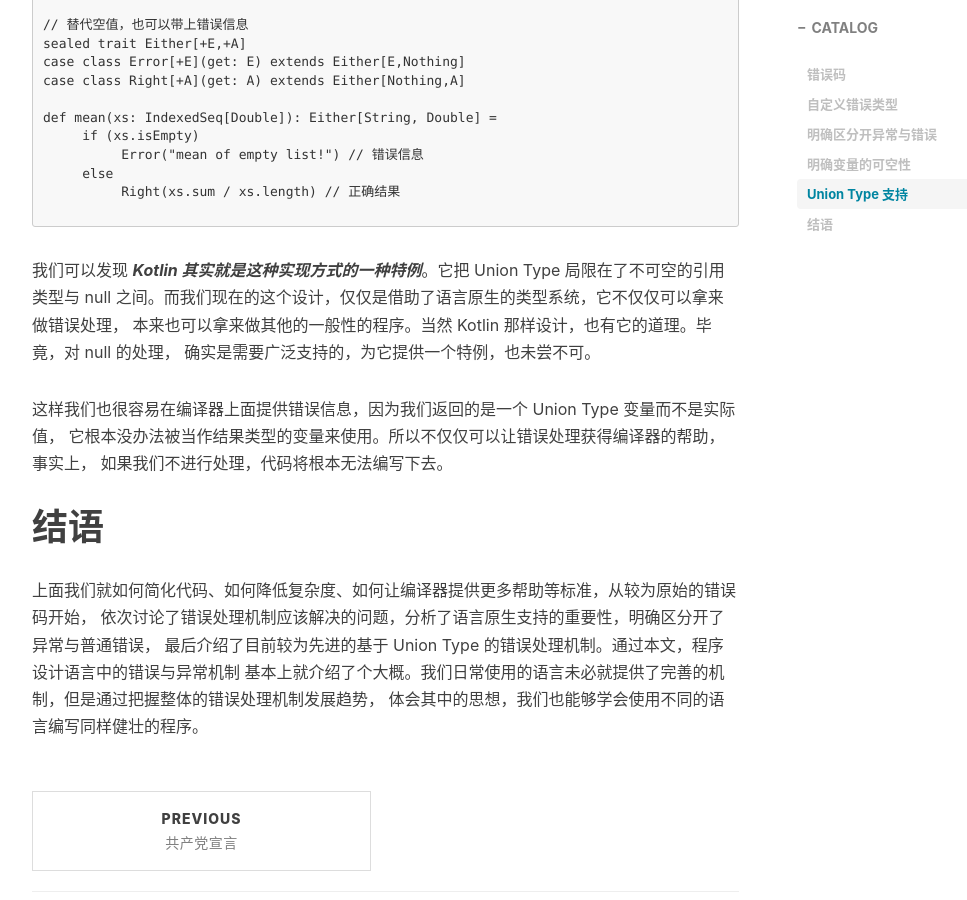
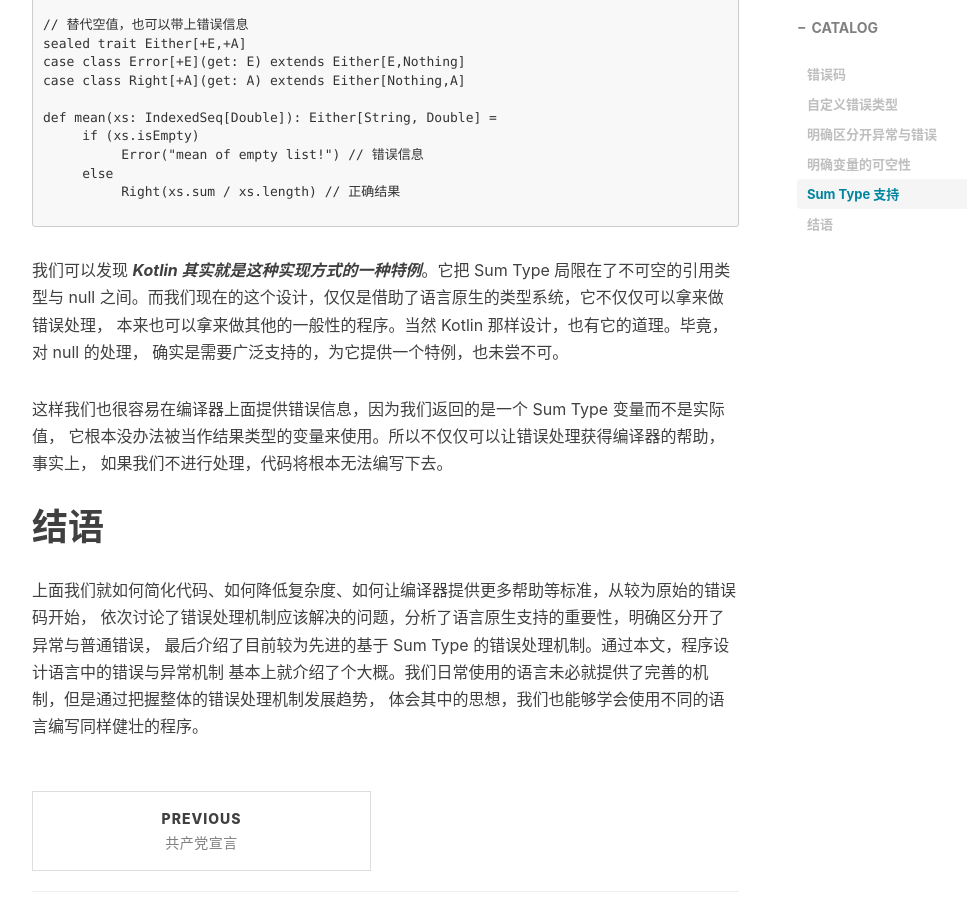
Before and after one commit to gonearewe/gonearewe.github.io, a Jekyll site: the page built from _posts/2020-04-14-程序设计语言中的错误与异常.md, in a window 1280 px wide and 900 px high, scrolled down 6667 px. Shown: the whole window, without its empty margins (233-1200 px from the left). Built offline with Jekyll 4.4.1, drawn with Linux system fonts in a browser that asks for light colours; nearby versions of some CDN libraries; comment, search, counter and statistics services are not loaded; some of the changed text lies outside the part shown.

Commit message:
fix typo

````diff
--- a/_posts/2020-04-14-程序设计语言中的错误与异常.md
+++ b/_posts/2020-04-14-程序设计语言中的错误与异常.md
@@ -242,11 +242,11 @@ public void sum() throws IOException{
 }
 ```
 
-# Union Type 支持
+# Sum Type 支持
 
 最后我们再来看一种更为先进的设计方式。在一些函数式语言当中，我们**不再把错误当做是程序中的插曲或毛刺，
-而是把它和正确结果放在一个平等的地位上**，从而借助类型系统当中的 Union Type 来辅助我们进行错误处理。
-所谓 Union Type，可以看作是***类型的或运算***，例如
+而是把它和正确结果放在一个平等的地位上**，从而借助类型系统当中的 Sum Type 来辅助我们进行错误处理。
+所谓 Sum Type，可以看作是***类型的或运算***，例如
 
 ```
 data Person = Teacher | Student
@@ -293,12 +293,12 @@ def mean(xs: IndexedSeq[Double]): Either[String, Double] =
 
 ```
 
-我们可以发现 ***Kotlin 其实就是这种实现方式的一种特例***。它把 Union Type 局限在了不可空的引用类型与 null
+我们可以发现 ***Kotlin 其实就是这种实现方式的一种特例***。它把 Sum Type 局限在了不可空的引用类型与 null
  之间。而我们现在的这个设计，仅仅是借助了语言原生的类型系统，它不仅仅可以拿来做错误处理，
 本来也可以拿来做其他的一般性的程序。当然 Kotlin 那样设计，也有它的道理。毕竟，对 null 的处理，
 确实是需要广泛支持的，为它提供一个特例，也未尝不可。
 
-这样我们也很容易在编译器上面提供错误信息，因为我们返回的是一个 Union Type 变量而不是实际值，
+这样我们也很容易在编译器上面提供错误信息，因为我们返回的是一个 Sum Type 变量而不是实际值，
 它根本没办法被当作结果类型的变量来使用。所以不仅仅可以让错误处理获得编译器的帮助，事实上，
 如果我们不进行处理，代码将根本无法编写下去。
 
@@ -306,6 +306,6 @@ def mean(xs: IndexedSeq[Double]): Either[String, Double] =
 
 上面我们就如何简化代码、如何降低复杂度、如何让编译器提供更多帮助等标准，从较为原始的错误码开始，
 依次讨论了错误处理机制应该解决的问题，分析了语言原生支持的重要性，明确区分开了异常与普通错误，
-最后介绍了目前较为先进的基于 Union Type 的错误处理机制。通过本文，程序设计语言中的错误与异常机制
+最后介绍了目前较为先进的基于 Sum Type 的错误处理机制。通过本文，程序设计语言中的错误与异常机制
 基本上就介绍了个大概。我们日常使用的语言未必就提供了完善的机制，但是通过把握整体的错误处理机制发展趋势，
 体会其中的思想，我们也能够学会使用不同的语言编写同样健壮的程序。
````
